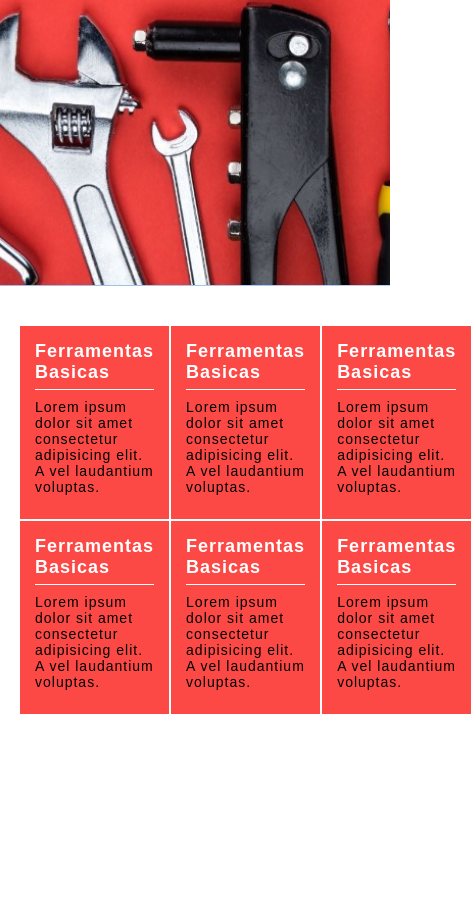
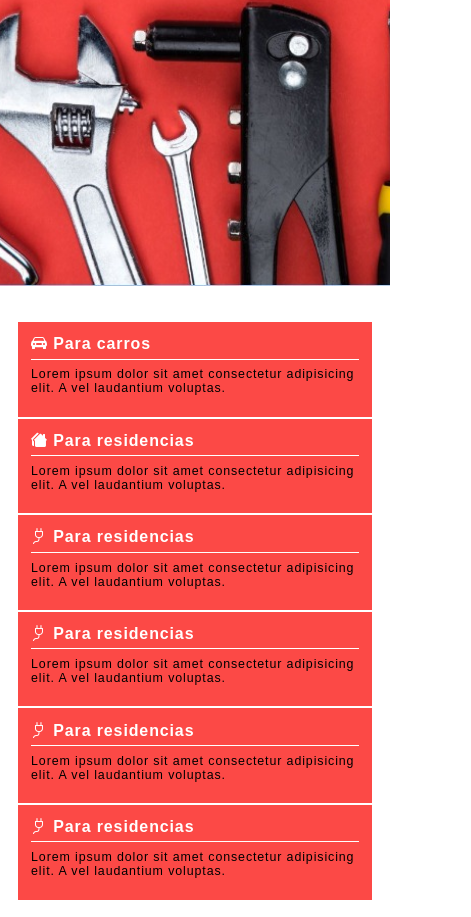
Before and after one commit to EbraimSambo/shopConfigs, a plain HTML site: page index.html in a window 390 px wide. Shown: the part 355-1272 px from the top of the page, 471 px wide, since content can reach past the window. Before the commit the page ends 1089 px from the top, so only its background shows below. Drawn offline with nearby package versions, Linux system fonts and the light colour scheme.

Commit message:
responsive

```diff
--- a/index.html
+++ b/index.html
@@ -8,6 +8,7 @@
     <link rel="stylesheet" href="styles/all.css">
 </head>
 <body>
+
     <main>
         <section class="start">
             <div class="content">
@@ -20,7 +21,10 @@
         <section class="services">
             <div class="container">
                 <div class="box">
-                    <h2 class="title-box">Ferramentas Basicas</h2>
+                    <h2 class="title-box">
+                    <span class="bi-car-front-fill"></span>
+                     Para carros
+                    </h2>
                     <div class="border-bottom"></div>
                     <p>Lorem ipsum dolor sit amet
                      consectetur adipisicing elit.
@@ -28,7 +32,10 @@
                 </div>
 
                 <div class="box">
-                    <h2 class="title-box">Ferramentas Basicas</h2>
+                    <h2 class="title-box">
+                    <span class="bi-houses-fill"></span>
+                        Para residencias
+                    </h2>
                     <div class="border-bottom"></div>
                     <p>Lorem ipsum dolor sit amet
                      consectetur adipisicing elit.
@@ -36,7 +43,10 @@
                 </div>
 
                 <div class="box">
-                    <h2 class="title-box">Ferramentas Basicas</h2>
+                    <h2 class="title-box">
+                    <span class="bi-plug"></span>
+                        Para residencias
+                    </h2>
                     <div class="border-bottom"></div>
                     <p>Lorem ipsum dolor sit amet
                      consectetur adipisicing elit.
@@ -44,7 +54,10 @@
                 </div>
 
                 <div class="box">
-                    <h2 class="title-box">Ferramentas Basicas</h2>
+                    <h2 class="title-box">
+                    <span class="bi-plug"></span>
+                        Para residencias
+                    </h2>
                     <div class="border-bottom"></div>
                     <p>Lorem ipsum dolor sit amet
                      consectetur adipisicing elit.
@@ -52,7 +65,10 @@
                 </div>
 
                 <div class="box">
-                    <h2 class="title-box">Ferramentas Basicas</h2>
+                    <h2 class="title-box">
+                    <span class="bi-plug"></span>
+                        Para residencias
+                    </h2>
                     <div class="border-bottom"></div>
                     <p>Lorem ipsum dolor sit amet
                      consectetur adipisicing elit.
@@ -60,7 +76,10 @@
                 </div>
 
                 <div class="box">
-                    <h2 class="title-box">Ferramentas Basicas</h2>
+                    <h2 class="title-box">
+                    <span class="bi-plug"></span>
+                        Para residencias
+                    </h2>
                     <div class="border-bottom"></div>
                     <p>Lorem ipsum dolor sit amet
                      consectetur adipisicing elit.
--- a/styles/sass/components/_home.sass
+++ b/styles/sass/components/_home.sass
@@ -1,3 +1,4 @@
+@use '../helpers/functions'
 .start
     background: url(../assets/img/bg-1.jpeg) no-repeat
     background-size: cover
@@ -28,6 +29,10 @@
         width: 100%
         display: grid
         grid-template-columns: repeat(3, 0.77fr)
+        @include functions.responsive(991px)
+            grid-template-columns: repeat(2, 0.77fr)
+        @include functions.responsive(789px)
+            grid-template-columns: repeat(1, 100%)
         gap: .2rem
 
         .box
--- a/styles/sass/helpers/_functions.sass
+++ b/styles/sass/helpers/_functions.sass
@@ -0,0 +1,3 @@
+@mixin responsive($w)
+    @media ( max-width:$w  )
+        @content
--- a/styles/sass/helpers/_global.sass
+++ b/styles/sass/helpers/_global.sass
@@ -1,3 +1,6 @@
+@use 'functions'
+@import url("https://cdn.jsdelivr.net/npm/bootstrap-icons@1.10.5/font/bootstrap-icons.css")
+
 *
     padding: 0
     margin: 0
@@ -6,6 +9,10 @@
 
 html
     font-size: 62.5%
+    @include functions.responsive(991px)
+    font-size: 55.5%
+    @include functions.responsive(769px)
+    font-size: 50%
 //#FC4A46
 
 body
```
Also changed, not shown: styles/all.css, 1 other file.
